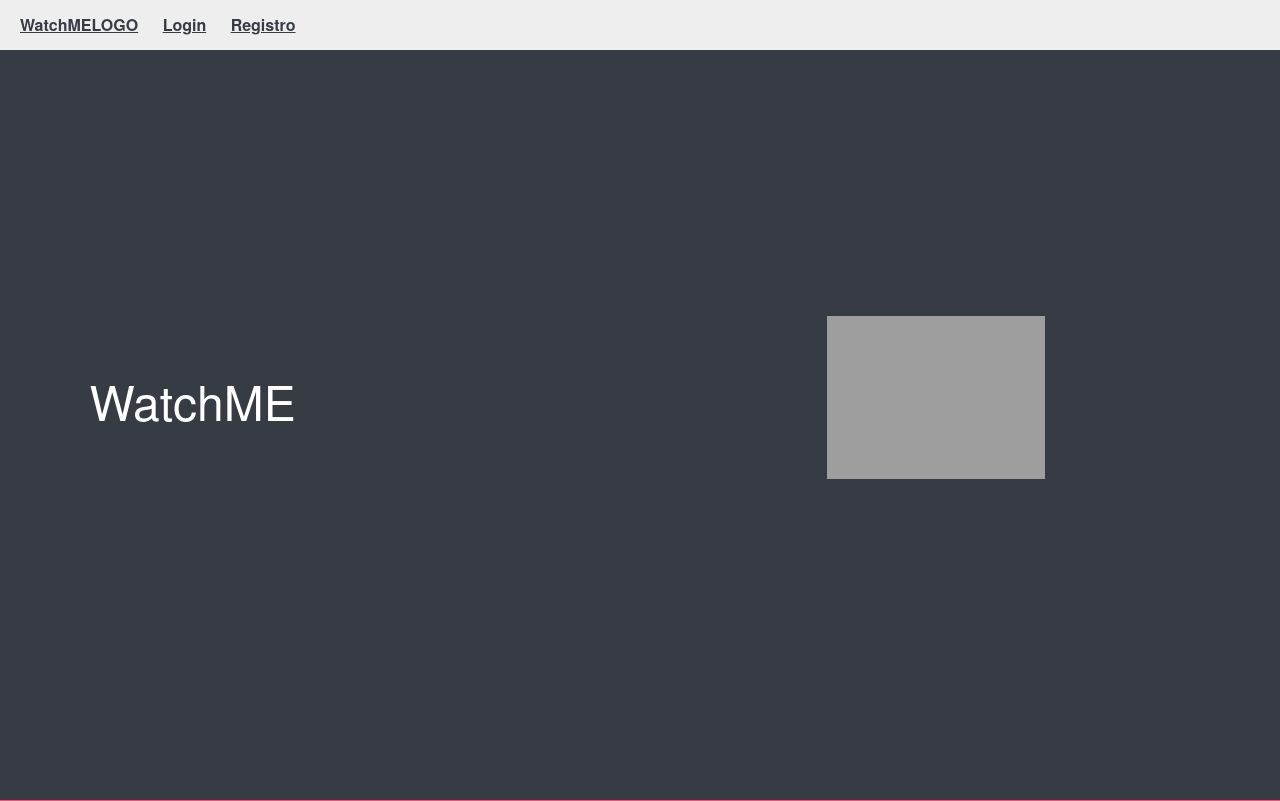
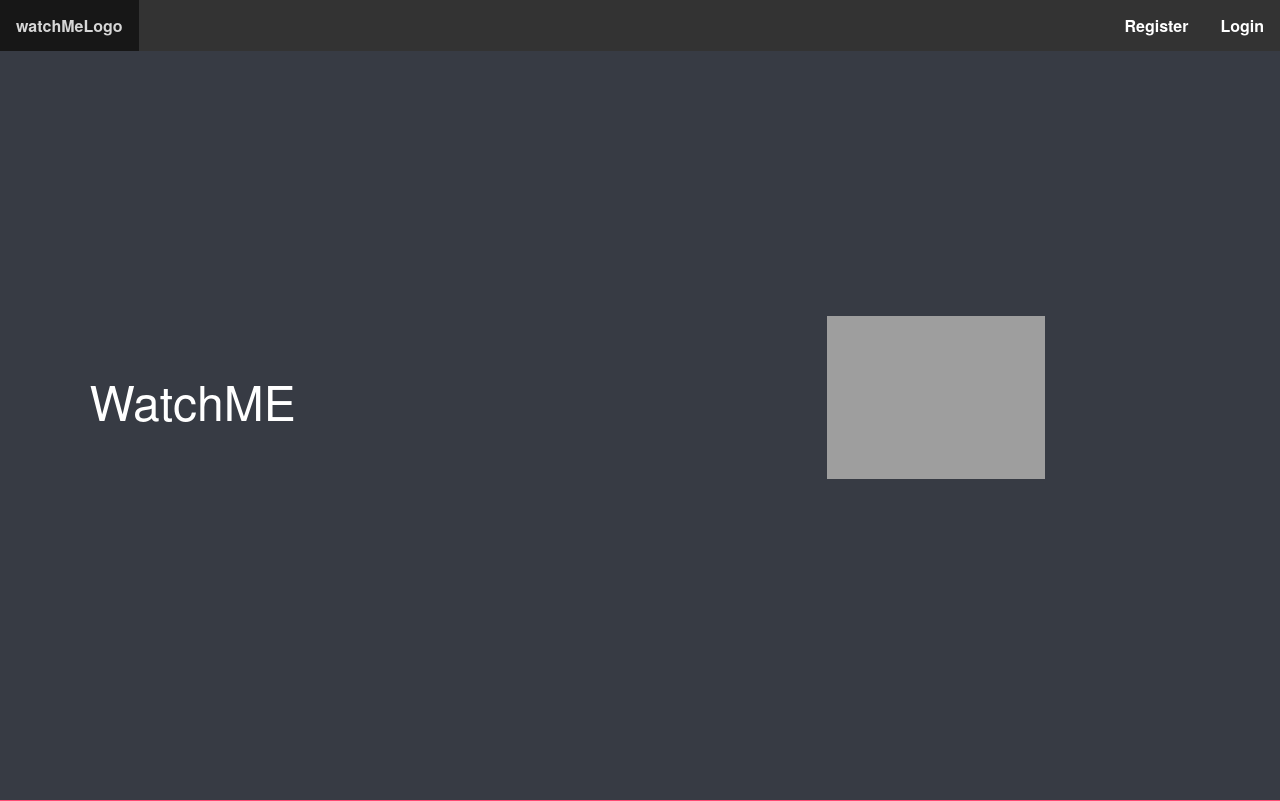
Before and after one commit to wearphonewilly/TFG_DAW, a PHP site: page / in a window 1280 px wide. Shown: the top 801 px of the page. Run offline with PHP 8.4, Linux system fonts and the light colour scheme; grey boxes are pictures that could not be loaded.

Commit message:
Navbar modified

```diff
--- a/index.php
+++ b/index.php
@@ -27,14 +27,12 @@
     <header>
         <nav>
             <ul>
-                <li><a href="index.html" class="btnIndex">WatchMELOGO</a></li>
-                <li><a href="./php/login.php" target="_blank" rel="noopener noreferrer" class="btn"> Login</a></li>
-                <li><a href="./php/register.php" target="_blank" rel="noopener noreferrer" class="btn"> Registro</a>
-                </li>
+                <li> <a href="index.php">watchMeLogo</a></li>
+                <li style="float:right"> <a href="./php/login.php" target="_blank" rel="noopener noreferrer">Login</a></li>
+                <li style="float:right"> <a href="./php/register.php" target="_blank" rel="noopener noreferrer">Register</a></li>
             </ul>
         </nav>
     </header>
-
 
     <section class="intro">
         <div class="content">
--- a/styles/css/index.css
+++ b/styles/css/index.css
@@ -75,27 +75,36 @@ footer a {
 }
 
 header {
-  display: flex;
   position: fixed;
-  top: 0;
-  left: 0;
-  right: 0;
-  height: 50px;
-  line-height: 50px;
-  background-color: #eee;
+  width: 100%;
 }
 
-header * {
-  display: inline;
-  height: 50px;
+ul {
+  list-style-type: none;
+  margin: 0;
+  padding: 0;
+  overflow: hidden;
+  background-color: #333;
 }
 
-header ul {
-  padding: 0;
+li {
+  float: left;
 }
 
-header li {
-  margin-left: 20px;
+li a {
+  display: block;
+  color: white;
+  text-align: center;
+  padding: 14px 16px;
+  text-decoration: none;
+}
+
+li a:hover:not(.active) {
+  background-color: #111;
+}
+
+.active {
+  background-color: #4CAF50;
 }
 
 #titulo {
--- a/styles/scss/index.scss
+++ b/styles/scss/index.scss
@@ -78,28 +78,39 @@ footer {
     }
 }
 
+// Navbar
+
 header {
-    display: flex;
     position: fixed;
-    top: 0;
-    left: 0;
-    right: 0;
-    height: 50px;
-    line-height: 50px;
-    background-color: #eee;
+    width: 100%;
 }
 
-header * {
-    display: inline;
-    height: 50px;
+ul {
+    list-style-type: none;
+    margin: 0;
+    padding: 0;
+    overflow: hidden;
+    background-color: #333;
 }
 
-header ul {
-    padding: 0;
+li {
+    float: left;
 }
 
-header li {
-    margin-left: 20px;
+li a {
+    display: block;
+    color: white;
+    text-align: center;
+    padding: 14px 16px;
+    text-decoration: none;
+}
+
+li a:hover:not(.active) {
+    background-color: #111;
+}
+
+.active {
+    background-color: #4CAF50;
 }
 
 #titulo {
```
Also changed, not shown: 1 other file.
